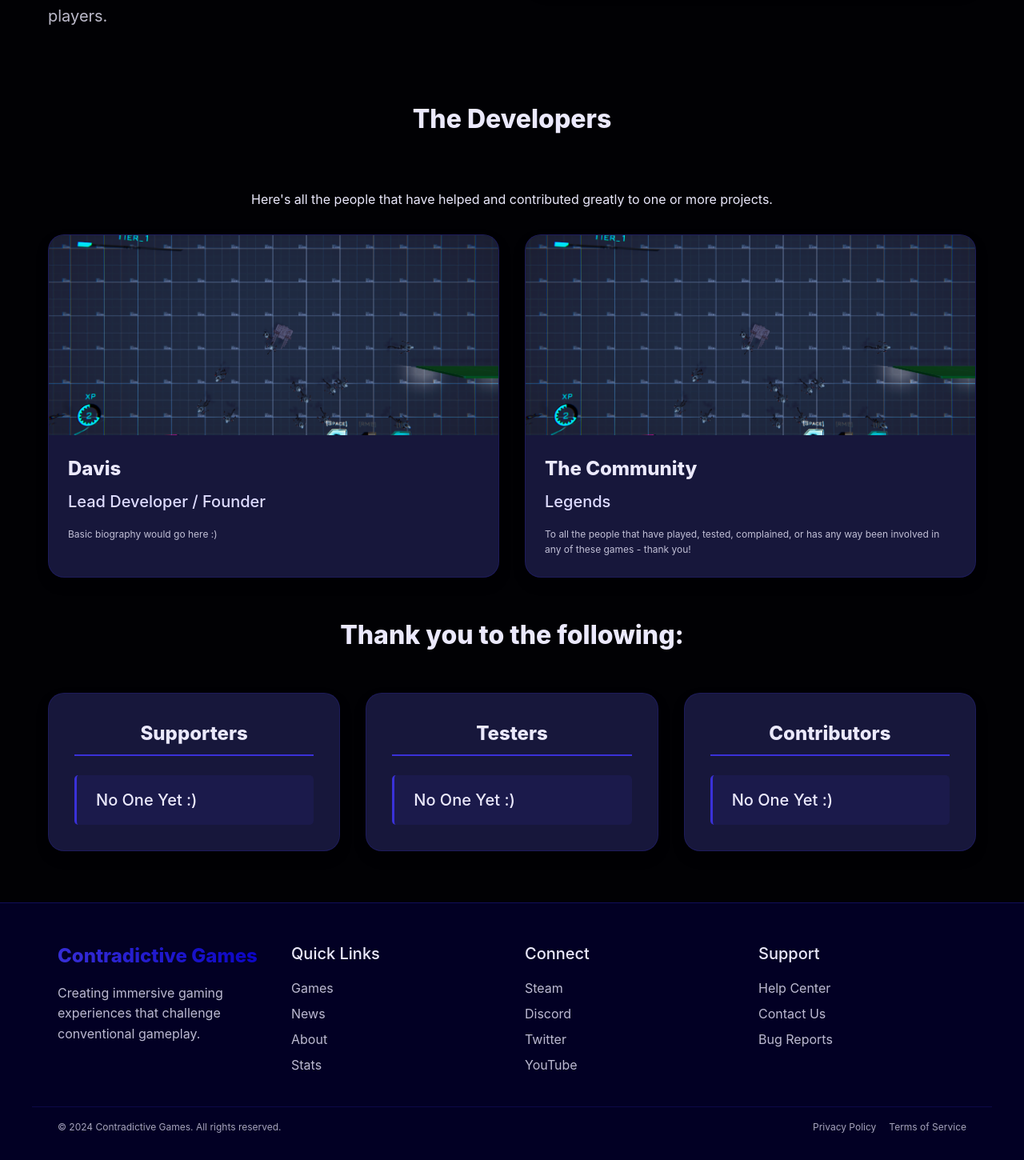
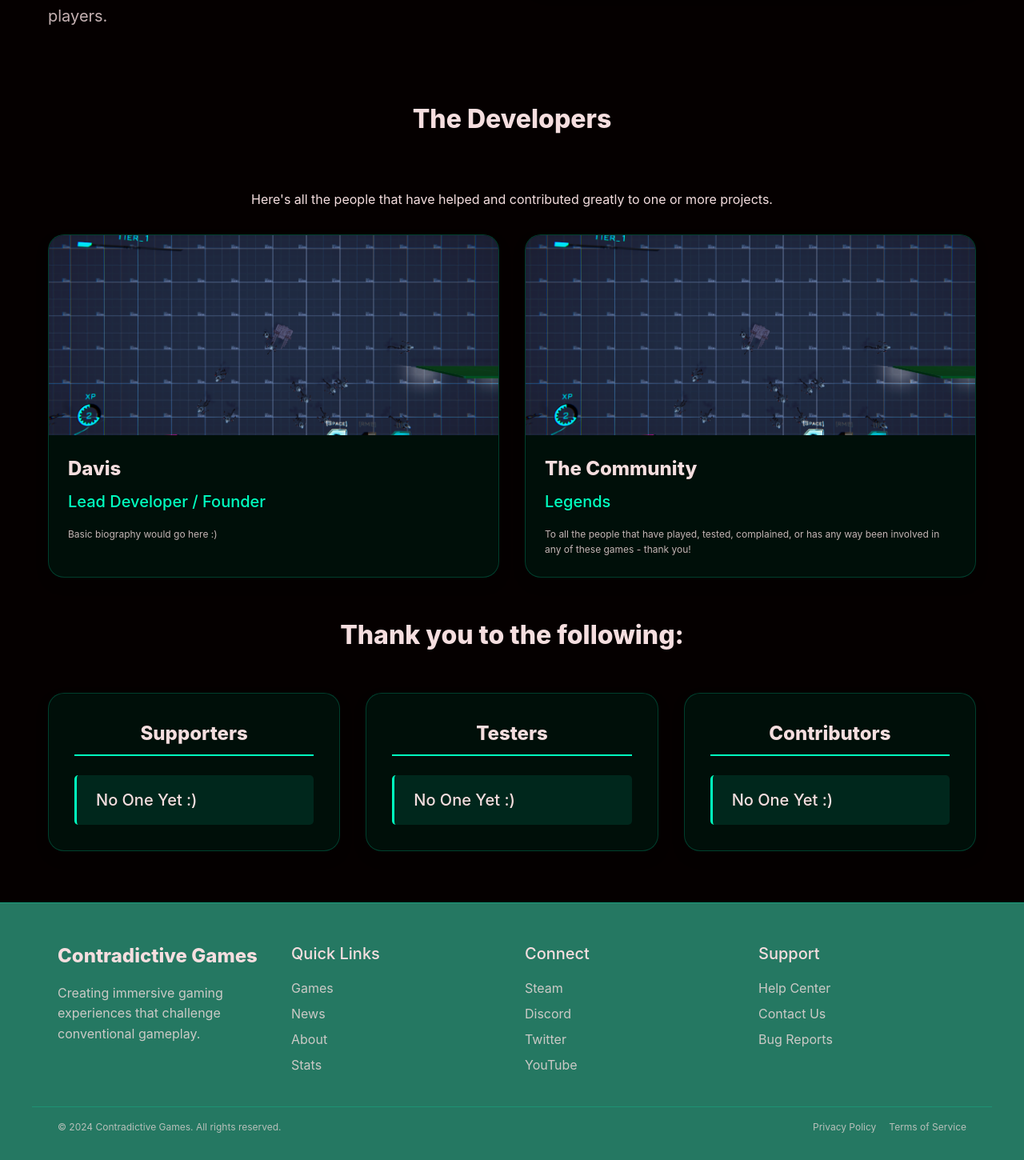
Before and after one commit to dwilliams304/contradictive-games, a React (Vite) app: page /about in a window 1280 px wide. Shown: the part 853-2303 px from the top of the page at 80% size. Built offline with nearby package versions, Linux system fonts and the light colour scheme.

Commit message:
change color theme/styling

```diff
--- a/src/components/common/DropdownMenu.css
+++ b/src/components/common/DropdownMenu.css
@@ -27,7 +27,7 @@
   left: 0;
   min-width: 200px;
   background-color: var(--c_drk_bg_Highlight);
-  border: 1px solid rgba(58, 49, 216, 0.3);
+  border: 1px solid rgba(0, 255, 191, 0.3);
   border-radius: var(--rnd_md);
   box-shadow: var(--shdw_boxMd);
   padding: 0.5rem 0;
@@ -62,7 +62,7 @@
 }
 
 .dropdown-item:hover {
-  background-color: rgba(58, 49, 216, 0.2);
+  background-color: rgba(0, 255, 191, 0.2);
   color: var(--c_drk_prim);
 }
 
--- a/src/components/layout/Footer.css
+++ b/src/components/layout/Footer.css
@@ -1,7 +1,7 @@
 /* Footer Styles */
 .main-footer {
   background-color: var(--c_drk_sec);
-  border-top: 1px solid rgba(58, 49, 216, 0.3);
+  border-top: 1px solid rgba(0, 255, 191, 0.3);
   margin-top: auto;
   padding: 3rem 0 1rem;
 }
@@ -19,10 +19,6 @@
   font-size: var(--txt_lg);
   font-weight: var(--fnt_thick);
   margin-bottom: 1rem;
-  background: linear-gradient(45deg, var(--c_drk_prim), var(--c_drk_acc));
-  -webkit-background-clip: text;
-  -webkit-text-fill-color: transparent;
-  background-clip: text;
 }
 
 .footer-section h4 {
@@ -62,7 +58,7 @@
   max-width: 1200px;
   margin: 2rem auto 0;
   padding: 1rem 2rem;
-  border-top: 1px solid rgba(58, 49, 216, 0.2);
+  border-top: 1px solid rgba(0, 255, 191, 0.2);
   display: flex;
   justify-content: space-between;
   align-items: center;
--- a/src/components/layout/Navbar.css
+++ b/src/components/layout/Navbar.css
@@ -10,9 +10,9 @@
   align-items: center;
   padding: 0 2rem;
   height: 80px;
-  background-color: rgba(1, 1, 4, 0.4);
+  background-color: rgba(5, 0, 0, 0.4);
   backdrop-filter: blur(10px);
-  border-bottom: 1px solid rgba(58, 49, 216, 0.3);
+  border-bottom: 1px solid rgba(0, 255, 191, 0.3);
   transition: var(--trs_med);
 }
 
@@ -23,21 +23,17 @@
 
 .nav-logo {
   text-decoration: none;
-  color: var(--c_drk_txt);
+  color: var(--c_drk_prim);
   transition: var(--trs_shrt);
 }
 
 .nav-logo:hover {
-  color: var(--c_lght_txt);
+  color: var(--c_drk_prim);
 }
 
 .nav-logo h1 {
   font-size: var(--txt_lg);
   font-weight: var(--fnt_thick);
-  /* background: linear-gradient(45deg, var(--c_drk_prim), var(--c_drk_acc)); */
-  /* -webkit-background-clip: text; */
-  /* -webkit-text-fill-color: transparent; */
-  /* background-clip: text; */
 }
 
 .nav-right {
@@ -62,8 +58,8 @@
 }
 
 .nav-link:hover {
-  color: var(--c_lght_acc);
-  background-color: rgba(58, 49, 216, 0.1);
+  color: var(--c_drk_prim);
+  background-color: rgba(0, 255, 191, 0.1);
 }
 
 .nav-link::after {
--- a/src/components/pages/About/About.css
+++ b/src/components/pages/About/About.css
@@ -15,7 +15,7 @@
   font-size: var(--txt_2xl);
   font-weight: var(--fnt_thick);
   margin-bottom: 1.5rem;
-  background: linear-gradient(45deg, var(--c_drk_txt), var(--c_drk_acc));
+  background: linear-gradient(45deg, var(--c_drk_prim), var(--c_drk_acc));
   -webkit-background-clip: text;
   -webkit-text-fill-color: transparent;
   background-clip: text;
@@ -66,6 +66,58 @@
   object-fit: cover;
 }
 
+/* Values Section */
+.values-section {
+  margin-bottom: 4rem;
+}
+
+.values-section h2 {
+  font-size: var(--txt_xl);
+  font-weight: var(--fnt_thick);
+  color: var(--c_drk_txt);
+  text-align: center;
+  margin-bottom: 2rem;
+}
+
+.values-grid {
+  display: grid;
+  grid-template-columns: repeat(auto-fit, minmax(250px, 1fr));
+  gap: 2rem;
+}
+
+.value-card {
+  background-color: var(--c_drk_bg_Highlight);
+  padding: 2rem;
+  border-radius: var(--rnd_lg);
+  text-align: center;
+  box-shadow: var(--shdw_boxSm);
+  border: 1px solid rgba(0, 255, 191, 0.2);
+  transition: var(--trs_med);
+}
+
+.value-card:hover {
+  transform: translateY(-5px);
+  box-shadow: var(--shdw_boxMd);
+  border-color: var(--c_drk_prim);
+}
+
+.value-icon {
+  font-size: 3rem;
+  margin-bottom: 1rem;
+}
+
+.value-card h3 {
+  font-size: var(--txt_lg);
+  font-weight: var(--fnt_thick);
+  color: var(--c_drk_txt);
+  margin-bottom: 1rem;
+}
+
+.value-card p {
+  color: var(--c_drk_txt);
+  opacity: 0.8;
+  line-height: 1.6;
+}
 
 /* Team Section */
 .team-section {
@@ -92,7 +144,7 @@
   border-radius: var(--rnd_lg);
   overflow: hidden;
   box-shadow: var(--shdw_boxSm);
-  border: 1px solid rgba(58, 49, 216, 0.2);
+  border: 1px solid rgba(0, 255, 191, 0.2);
   transition: var(--trs_med);
 }
 
@@ -126,7 +178,7 @@
 
 .member-info h4 {
   font-size: var(--txt_md);
-  color: var(--c_lght_sec);
+  color: var(--c_drk_prim);
   margin-bottom: 1rem;
   font-weight: var(--fnt_md);
 }
@@ -151,7 +203,7 @@
   border-radius: var(--rnd_lg);
   padding: 2rem;
   box-shadow: var(--shdw_boxSm);
-  border: 1px solid rgba(58, 49, 216, 0.2);
+  border: 1px solid rgba(0, 255, 191, 0.2);
   transition: var(--trs_med);
 }
 
@@ -179,14 +231,14 @@
 
 .table-row {
   padding: 0.75rem 1rem;
-  background-color: rgba(58, 49, 216, 0.1);
+  background-color: rgba(0, 255, 191, 0.1);
   border-radius: var(--rnd_sm);
   border-left: 3px solid var(--c_drk_prim);
   transition: var(--trs_shrt);
 }
 
 .table-row:hover {
-  background-color: rgba(58, 49, 216, 0.2);
+  background-color: rgba(0, 255, 191, 0.2);
   transform: translateX(5px);
 }
 
@@ -262,7 +314,7 @@
   border-radius: var(--rnd_lg);
   margin: 0 2rem;
   box-shadow: var(--shdw_boxSm);
-  border: 1px solid rgba(58, 49, 216, 0.2);
+  border: 1px solid rgba(0, 255, 191, 0.2);
 }
 
 .timeline-content h3 {
--- a/src/index.css
+++ b/src/index.css
@@ -12,18 +12,18 @@
 
   /* Colors */
   /* Dark */
-  --c_drk_txt: #ebe9fc;
-  --c_drk_bg: #010104;
-  --c_drk_bg_Highlight: #17173b;
-  --c_drk_prim: #3a31d8;
-  --c_drk_sec: #020024;
-  --c_drk_acc: #0600c2;
+  --c_drk_txt: #f5dedf;
+  --c_drk_bg: #050000;
+  --c_drk_bg_Highlight: #000f09;
+  --c_drk_prim: #00ffbf;
+  --c_drk_sec: #257862;
+  --c_drk_acc: #3f6ac5;
   /* Light */
-  --c_lght_text: #050316;
-  --c_lght_bg: #fbfbfe;
-  --c_lght_prim: #2f27ce;
-  --c_lght_sec: #dddbff;
-  --c_lght_acc: #443dff;
+  --c_lght_text: #1f0a0b;
+  --c_lght_bg: #fffafa;
+  --c_lght_prim: #00ffbf;
+  --c_lght_sec: #86dac4;
+  --c_lght_acc: #3964c0;
 
   /* Font weights */
   --fnt_thin: 300;
```
